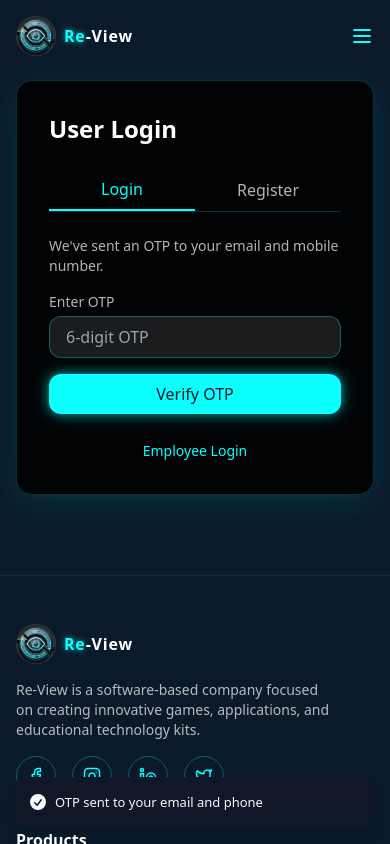
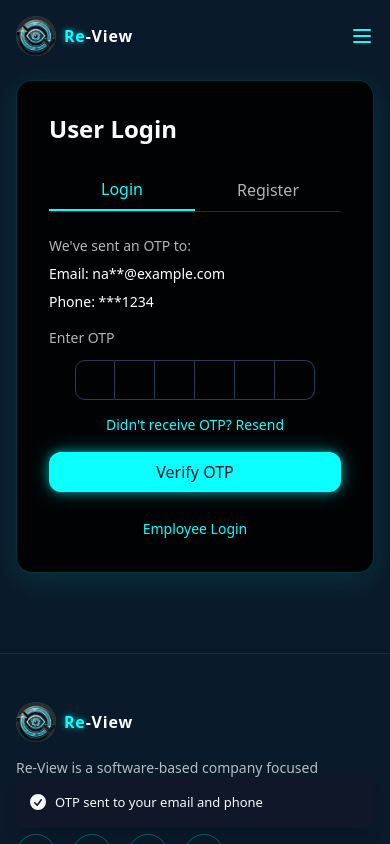
Before and after one commit to review25/re-view-portal-V.02, a React (Vite) app: page /login in a window 390 px wide. Both pictures are taken after typing "name@example.com", "5551234" into the empty fields and a click on the button "Get OTP". Shown: the top 844 px of the page. Built offline with nearby package versions, Linux system fonts and the light colour scheme.

Commit message:
feat: Implement OTP functionality for login/register
Implement OTP sending to email and phone for user login and registration.

```diff
--- a/package.json
+++ b/package.json
@@ -45,7 +45,7 @@
     "cmdk": "^1.0.0",
     "date-fns": "^3.6.0",
     "embla-carousel-react": "^8.3.0",
-    "input-otp": "^1.2.4",
+    "input-otp": "^1.4.2",
     "lucide-react": "^0.462.0",
     "next-themes": "^0.3.0",
     "react": "^18.3.1",
--- a/src/pages/Login.tsx
+++ b/src/pages/Login.tsx
@@ -1,11 +1,17 @@
 
 import { useEffect, useState, useContext } from "react";
 import { useNavigate } from "react-router-dom";
-import { Eye, EyeOff, ChevronLeft } from "lucide-react";
+import { Eye, EyeOff, ChevronLeft, Loader2 } from "lucide-react";
 import Navbar from "../components/layout/Navbar";
 import Footer from "../components/layout/Footer";
 import { AuthContext } from "../contexts/AuthContext";
 import { toast } from "sonner";
+import { otpService } from "../utils/otpService";
+import {
+  InputOTP,
+  InputOTPGroup,
+  InputOTPSlot,
+} from "@/components/ui/input-otp";
 
 const Login = () => {
   const [isLogin, setIsLogin] = useState(true);
@@ -13,6 +19,17 @@ const Login = () => {
   const [showPassword, setShowPassword] = useState(false);
   const [otpSent, setOtpSent] = useState(false);
   const [otpVerified, setOtpVerified] = useState(false);
+  const [isLoading, setIsLoading] = useState(false);
+
+  // Form data
+  const [email, setEmail] = useState("");
+  const [phone, setPhone] = useState("");
+  const [name, setName] = useState("");
+  const [age, setAge] = useState("");
+  const [otp, setOtp] = useState("");
+  const [employeeId, setEmployeeId] = useState("");
+  const [password, setPassword] = useState("");
+
   const navigate = useNavigate();
   const { login, isLoggedIn } = useContext(AuthContext);
 
@@ -29,23 +46,72 @@ const Login = () => {
     }
   }, [isLogin, isLoggedIn, navigate]);
 
-  const handleSubmit = (e: React.FormEvent) => {
+  const handleSubmit = async (e: React.FormEvent) => {
     e.preventDefault();
+    setIsLoading(true);
+
+    try {
       if (isUser) {
         if (!otpSent) {
+          // Validate email and phone
+          if (!email) {
+            toast.error("Please enter your email address");
+            setIsLoading(false);
+            return;
+          }
+
+          if (!phone) {
+            toast.error("Please enter your mobile number");
+            setIsLoading(false);
+            return;
+          }
+
+          // Send OTP
+          const result = await otpService.sendOTP({ email, phone });
+
+          if (result) {
             setOtpSent(true);
             toast.success("OTP sent to your email and phone");
+          } else {
+            toast.error("Failed to send OTP. Please try again.");
+          }
         } else if (!otpVerified) {
+          // Verify OTP
+          if (!otp) {
+            toast.error("Please enter the OTP");
+            setIsLoading(false);
+            return;
+          }
+
+          const result = await otpService.verifyOTP({ email, phone, otp });
+
+          if (result) {
             setOtpVerified(true);
             login(); // Set the user as logged in
             toast.success("Login successful!");
             navigate('/'); // Redirect to home page
+          } else {
+            toast.error("Invalid OTP. Please try again.");
+          }
         }
       } else {
         // Handle employee login
-      login(); // For demo purposes, login immediately
+        if (!employeeId || !password) {
+          toast.error("Please enter both employee ID and password");
+          setIsLoading(false);
+          return;
+        }
+
+        // For demo purposes, login immediately
+        login();
         toast.success("Employee login successful!");
         navigate('/');
+      }
+    } catch (error) {
+      console.error("Login error:", error);
+      toast.error("An error occurred. Please try again.");
+    } finally {
+      setIsLoading(false);
     }
   };
 
@@ -53,6 +119,25 @@ const Login = () => {
     setIsLogin(!isLogin);
     setOtpSent(false);
     setOtpVerified(false);
+    setOtp("");
+  };
+
+  const handleResendOTP = async () => {
+    setIsLoading(true);
+    try {
+      const result = await otpService.sendOTP({ email, phone });
+
+      if (result) {
+        toast.success("OTP resent to your email and phone");
+      } else {
+        toast.error("Failed to resend OTP. Please try again.");
+      }
+    } catch (error) {
+      console.error("Resend OTP error:", error);
+      toast.error("An error occurred. Please try again.");
+    } finally {
+      setIsLoading(false);
+    }
   };
 
   return (
@@ -75,6 +160,7 @@ const Login = () => {
                   <button
                     onClick={() => setIsUser(true)}
                     className="flex items-center text-sm text-review-cyan hover:text-white transition-colors"
+                    disabled={isLoading}
                   >
                     <ChevronLeft size={16} />
                     Back to User
@@ -95,7 +181,9 @@ const Login = () => {
                       setIsLogin(true);
                       setOtpSent(false);
                       setOtpVerified(false);
+                      setOtp("");
                     }}
+                    disabled={isLoading}
                   >
                     Login
                   </button>
@@ -109,7 +197,9 @@ const Login = () => {
                       setIsLogin(false);
                       setOtpSent(false);
                       setOtpVerified(false);
+                      setOtp("");
                     }}
+                    disabled={isLoading}
                   >
                     Register
                   </button>
@@ -130,7 +220,10 @@ const Login = () => {
                           id="name"
                           className="w-full px-4 py-2 rounded-lg bg-white/10 border border-review-cyan/30 text-white focus:outline-none focus:ring-1 focus:ring-review-cyan/50"
                           placeholder="Enter your full name"
+                          value={name}
+                          onChange={(e) => setName(e.target.value)}
                           required
+                          disabled={isLoading}
                         />
                       </div>
 
@@ -145,7 +238,10 @@ const Login = () => {
                           max="120"
                           className="w-full px-4 py-2 rounded-lg bg-white/10 border border-review-cyan/30 text-white focus:outline-none focus:ring-1 focus:ring-review-cyan/50"
                           placeholder="Enter your age"
+                          value={age}
+                          onChange={(e) => setAge(e.target.value)}
                           required
+                          disabled={isLoading}
                         />
                       </div>
                     </>
@@ -162,7 +258,10 @@ const Login = () => {
                           id="email"
                           className="w-full px-4 py-2 rounded-lg bg-white/10 border border-review-cyan/30 text-white focus:outline-none focus:ring-1 focus:ring-review-cyan/50"
                           placeholder="Enter your email"
+                          value={email}
+                          onChange={(e) => setEmail(e.target.value)}
                           required
+                          disabled={isLoading}
                         />
                       </div>
 
@@ -175,46 +274,72 @@ const Login = () => {
                           id="phone"
                           className="w-full px-4 py-2 rounded-lg bg-white/10 border border-review-cyan/30 text-white focus:outline-none focus:ring-1 focus:ring-review-cyan/50"
                           placeholder="Enter your mobile number"
+                          value={phone}
+                          onChange={(e) => setPhone(e.target.value)}
                           required
+                          disabled={isLoading}
                         />
                       </div>
                     </>
                   )}
 
                   {otpSent && !otpVerified && (
+                    <div className="space-y-4">
                       <div>
-                      <div className="mb-4">
+                        <div className="mb-4 space-y-2">
                           <p className="text-white/70 text-sm">
-                          We've sent an OTP to your email and mobile number.
+                            We've sent an OTP to:
                           </p>
+                          {email && (
+                            <p className="text-white text-sm">
+                              Email: {otpService.getMaskedContact(email, 'email')}
+                            </p>
+                          )}
+                          {phone && (
+                            <p className="text-white text-sm">
+                              Phone: {otpService.getMaskedContact(phone, 'phone')}
+                            </p>
+                          )}
                         </div>
-                      <label htmlFor="otp" className="block text-sm font-medium text-white/70 mb-1">
+                        <label htmlFor="otp" className="block text-sm font-medium text-white/70 mb-3">
                           Enter OTP
                         </label>
-                      <input
-                        type="text"
-                        id="otp"
-                        className="w-full px-4 py-2 rounded-lg bg-white/10 border border-review-cyan/30 text-white focus:outline-none focus:ring-1 focus:ring-review-cyan/50"
-                        placeholder="6-digit OTP"
+
+                        <div className="flex justify-center mb-3">
+                          <InputOTP
+                            value={otp}
+                            onChange={(value) => setOtp(value)}
                             maxLength={6}
-                        pattern="[0-9]{6}"
-                        required
-                      />
+                            disabled={isLoading}
+                          >
+                            <InputOTPGroup>
+                              <InputOTPSlot index={0} />
+                              <InputOTPSlot index={1} />
+                              <InputOTPSlot index={2} />
+                              <InputOTPSlot index={3} />
+                              <InputOTPSlot index={4} />
+                              <InputOTPSlot index={5} />
+                            </InputOTPGroup>
+                          </InputOTP>
                         </div>
-                  )}
 
+                        <div className="text-center">
                           <button
-                    type="submit"
-                    className="w-full py-2 px-4 bg-review-cyan hover:bg-review-cyan/90 text-review-darkblue font-medium rounded-lg shadow-neon transition-all"
+                            type="button"
+                            className="text-sm text-review-cyan hover:text-white transition-colors"
+                            onClick={handleResendOTP}
+                            disabled={isLoading}
                           >
-                    {otpSent ? (otpVerified ? "Success!" : "Verify OTP") : (isLogin ? "Get OTP" : "Register")}
+                            Didn't receive OTP? Resend
                           </button>
-                </form>
+                        </div>
+                      </div>
+                    </div>
                   )}
 
                   {/* Employee Login Form */}
                   {!isUser && (
-                <form onSubmit={handleSubmit} className="space-y-4">
+                    <>
                       <div>
                         <label htmlFor="employee-id" className="block text-sm font-medium text-white/70 mb-1">
                           Employee ID
@@ -224,7 +349,10 @@ const Login = () => {
                           id="employee-id"
                           className="w-full px-4 py-2 rounded-lg bg-white/10 border border-review-cyan/30 text-white focus:outline-none focus:ring-1 focus:ring-review-cyan/50"
                           placeholder="Enter your employee ID"
+                          value={employeeId}
+                          onChange={(e) => setEmployeeId(e.target.value)}
                           required
+                          disabled={isLoading}
                         />
                       </div>
 
@@ -238,24 +366,40 @@ const Login = () => {
                             id="password"
                             className="w-full px-4 py-2 rounded-lg bg-white/10 border border-review-cyan/30 text-white focus:outline-none focus:ring-1 focus:ring-review-cyan/50"
                             placeholder="Enter your password"
+                            value={password}
+                            onChange={(e) => setPassword(e.target.value)}
                             required
+                            disabled={isLoading}
                           />
                           <button
                             type="button"
                             className="absolute right-3 top-1/2 transform -translate-y-1/2 text-white/50 hover:text-white transition-colors"
                             onClick={() => setShowPassword(!showPassword)}
                             aria-label={showPassword ? "Hide password" : "Show password"}
+                            disabled={isLoading}
                           >
                             {showPassword ? <EyeOff size={18} /> : <Eye size={18} />}
                           </button>
                         </div>
                       </div>
+                    </>
+                  )}
 
                   <button
                     type="submit"
-                    className="w-full py-2 px-4 bg-review-cyan hover:bg-review-cyan/90 text-review-darkblue font-medium rounded-lg shadow-neon transition-all"
+                    className="w-full py-2 px-4 bg-review-cyan hover:bg-review-cyan/90 text-review-darkblue font-medium rounded-lg shadow-neon transition-all flex justify-center items-center"
+                    disabled={isLoading}
                   >
-                    Login
+                    {isLoading ? (
+                      <>
+                        <Loader2 size={18} className="animate-spin mr-2" />
+                        {otpSent ? (otpVerified ? "Success!" : "Verifying...") : (isLogin ? "Sending OTP..." : "Registering...")}
+                      </>
+                    ) : (
+                      <>
+                        {otpSent ? (otpVerified ? "Success!" : "Verify OTP") : (isLogin ? "Get OTP" : "Register")}
+                      </>
+                    )}
                   </button>
                 </form>
               )}
@@ -266,6 +410,7 @@ const Login = () => {
                   <button
                     onClick={() => setIsUser(false)}
                     className="text-review-cyan hover:text-white transition-colors text-sm"
+                    disabled={isLoading}
                   >
                     Employee Login
                   </button>
@@ -273,6 +418,7 @@ const Login = () => {
                   <button
                     onClick={() => setIsUser(true)}
                     className="text-review-cyan hover:text-white transition-colors text-sm"
+                    disabled={isLoading}
                   >
                     User Login
                   </button>
--- /dev/null
+++ b/src/utils/otpService.ts
@@ -0,0 +1,67 @@
+
+interface SendOTPOptions {
+  email?: string;
+  phone?: string;
+}
+
+interface VerifyOTPOptions {
+  email?: string;
+  phone?: string;
+  otp: string;
+}
+
+// This would be replaced with actual API calls in a production environment
+export const otpService = {
+  // Send OTP to email and/or phone
+  sendOTP: async ({ email, phone }: SendOTPOptions): Promise<boolean> => {
+    console.log(`Sending OTP to email: ${email} and phone: ${phone}`);
+
+    // In a real implementation, this would make an API call to your backend
+    // For demo purposes, we'll simulate a successful API call
+    try {
+      // Simulate API call delay
+      await new Promise(resolve => setTimeout(resolve, 1000));
+
+      // For demo, we'll always return success
+      // In production, this would return the API response
+      return true;
+    } catch (error) {
+      console.error("Error sending OTP:", error);
+      return false;
+    }
+  },
+
+  // Verify the OTP entered by user
+  verifyOTP: async ({ email, phone, otp }: VerifyOTPOptions): Promise<boolean> => {
+    console.log(`Verifying OTP: ${otp} for email: ${email} and phone: ${phone}`);
+
+    // In a real implementation, this would make an API call to your backend
+    // For demo purposes, we'll simulate a successful verification if OTP is "123456"
+    try {
+      // Simulate API call delay
+      await new Promise(resolve => setTimeout(resolve, 1000));
+
+      // For demo purposes, any 6-digit OTP will be considered valid
+      // In production, this would validate against the backend
+      return otp.length === 6 && /^\d{6}$/.test(otp);
+    } catch (error) {
+      console.error("Error verifying OTP:", error);
+      return false;
+    }
+  },
+
+  // Get masked email/phone for display purposes
+  getMaskedContact: (contact: string, type: 'email' | 'phone'): string => {
+    if (!contact) return '';
+
+    if (type === 'email') {
+      const [username, domain] = contact.split('@');
+      if (!username || !domain) return contact;
+
+      return `${username.substring(0, 2)}${'*'.repeat(username.length - 2)}@${domain}`;
+    } else {
+      // Phone
+      return `${'*'.repeat(contact.length - 4)}${contact.slice(-4)}`;
+    }
+  }
+};
```
Also changed, not shown: src/contexts/AuthContext.tsx (+26 -5 lines), 1 other file (tests, documents, lock files or other folders). Lines whose indentation alone changed are shown as unchanged.
